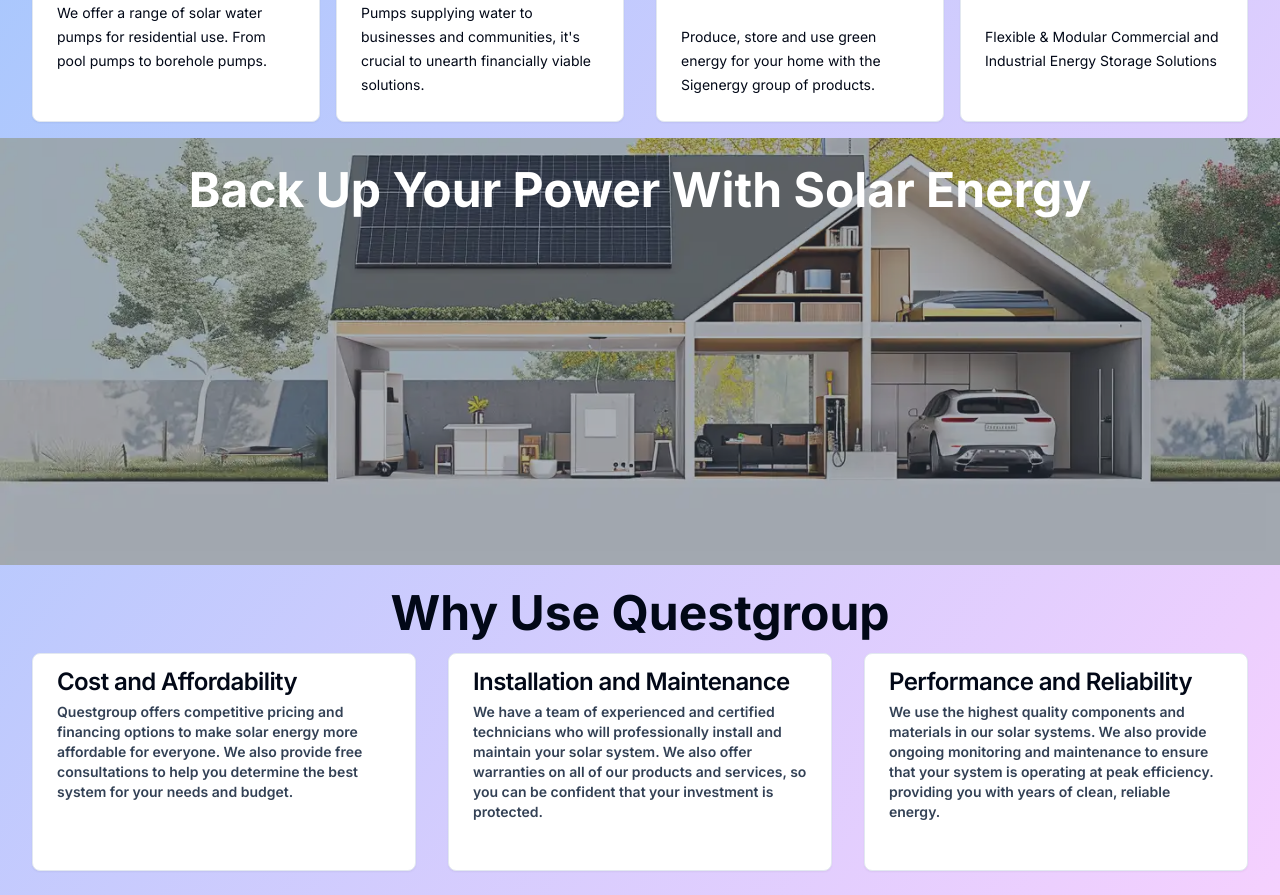
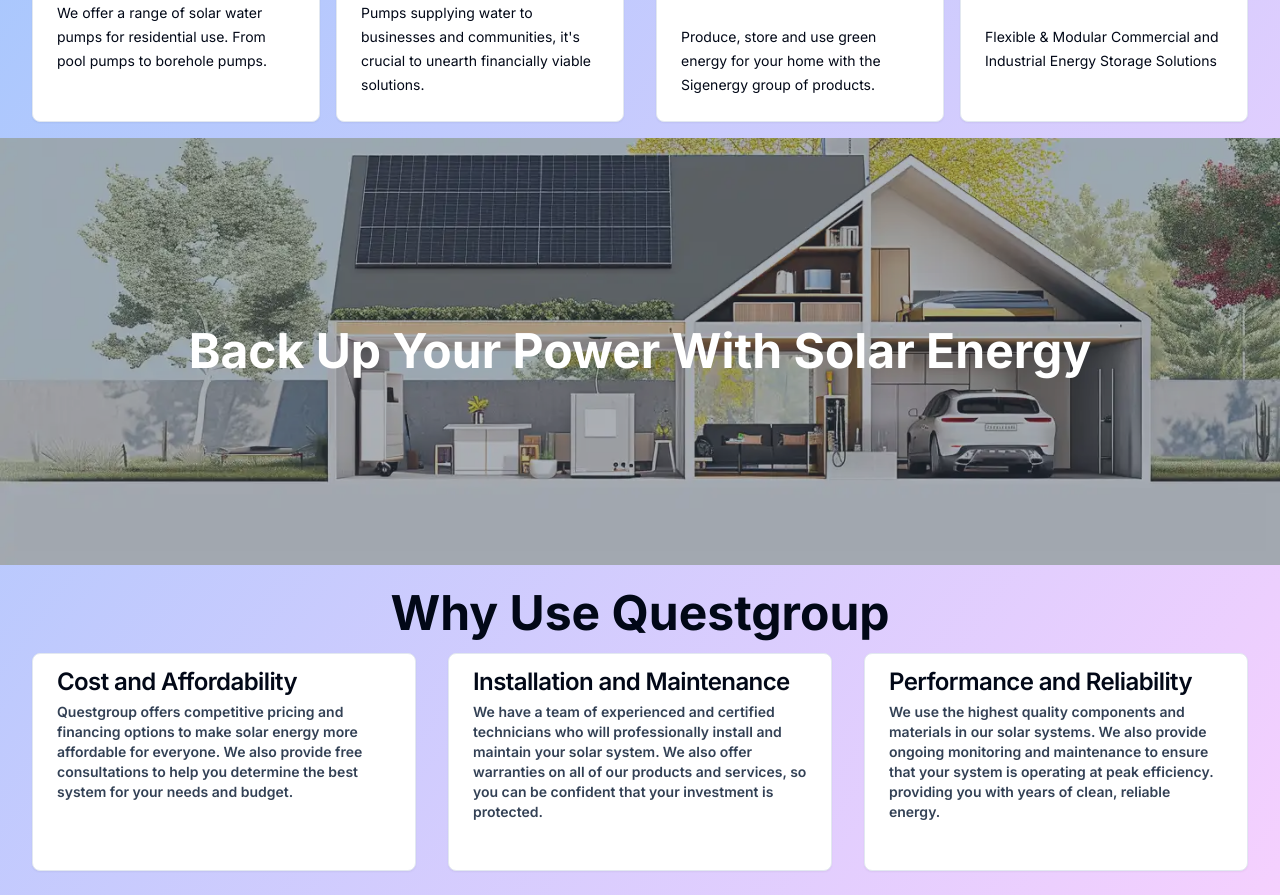
Before and after one commit to PhilaniNcube/questgroup, a Next.js app: page / in a window 1280 px wide. Shown: the part 900-1795 px from the top of the page. Built offline with nearby package versions, Linux system fonts and the light colour scheme.

Commit message:
Update container styles in questgroup-principles.tsx

```diff
--- a/app/(home)/questgroup-principles.tsx
+++ b/app/(home)/questgroup-principles.tsx
@@ -34,7 +34,7 @@
           className="w-full aspect-video lg:aspect-[3/1] object-cover object-bottom"
         />
         <div className="absolute inset-0 bg-slate-700/40">
-          <div className="container relative py-7 z-50">
+          <div className="container relative py-7 h-full flex justify-center items-center z-50">
             <h3 className="text-center text-2xl lg:text-5xl font-bold text-white">
               Back Up Your Power With Solar Energy
             </h3>
```
